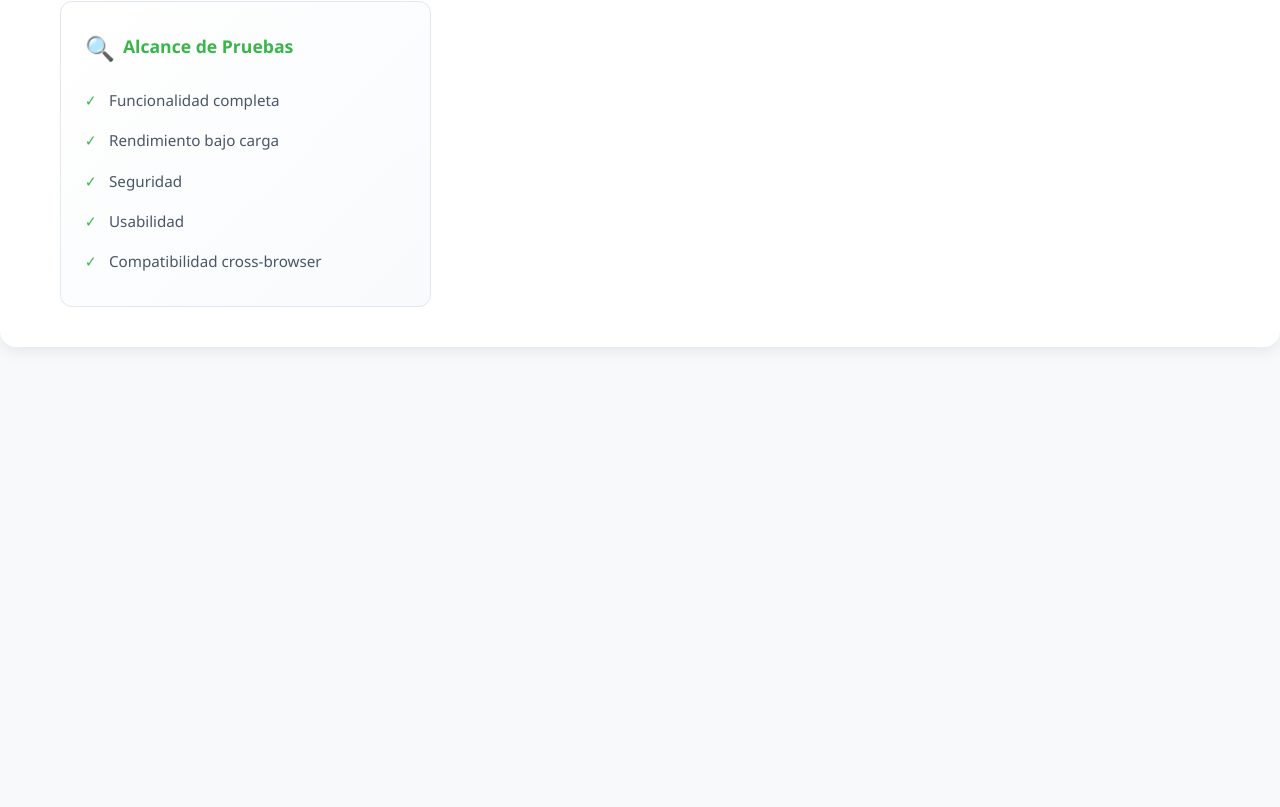
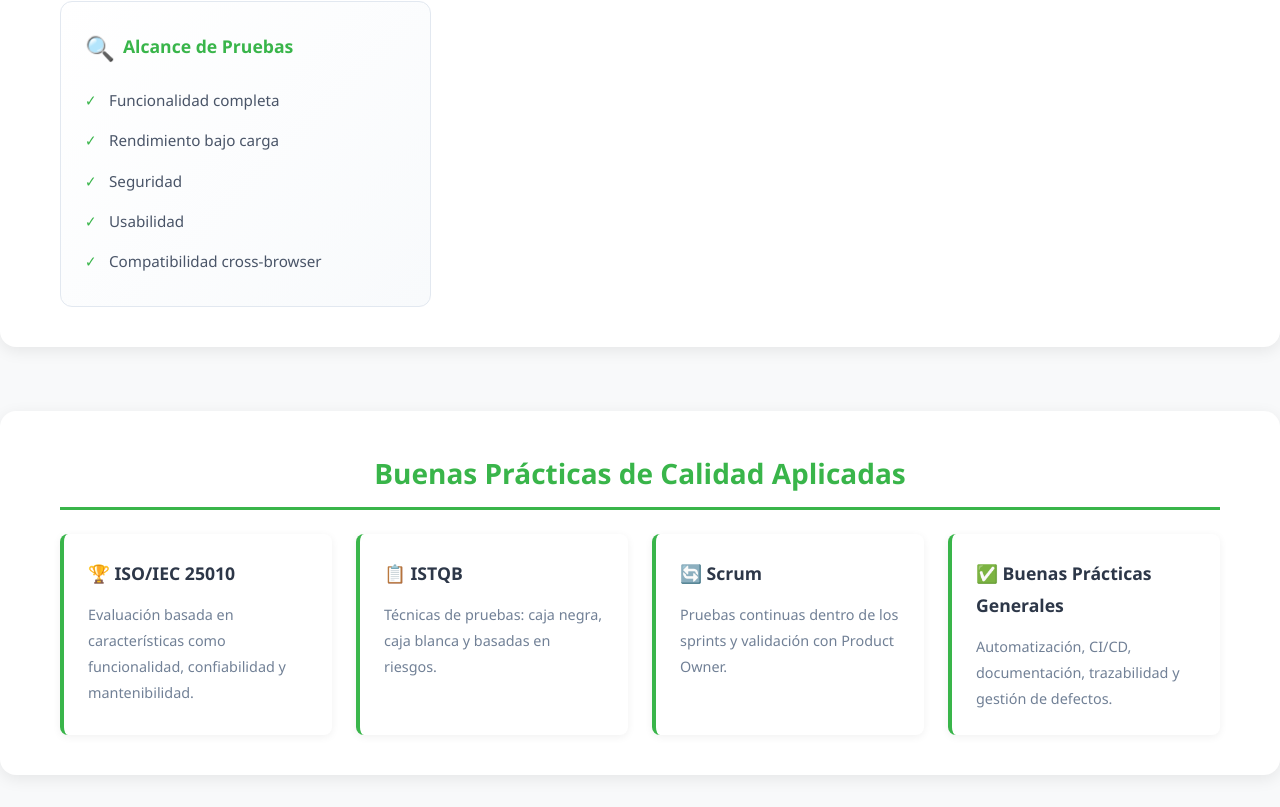
Before and after one commit to Rafael0896/InformeCalidadSoftware, a React (Vite) app: page / in a window 1280 px wide. Shown: the part 869-1676 px from the top of the page. Before the commit the page ends 1248 px from the top, so only its background shows below. Built offline with nearby package versions, Linux system fonts and the light colour scheme.

Commit message:
Add GoodPractices component; update App.jsx and index.css; remove unused javascript.svg

```diff
--- a/src/App.jsx
+++ b/src/App.jsx
@@ -1,7 +1,9 @@
-import React, { useState } from 'react';
+import React from "react";
+
 import Header from './components/Header.jsx';
 import Introduction from "./components/Introduction";
 import SoftwareDescription from "./components/SoftwareDescription";
+import GoodPractices from "./components/GoodPractices";
 
 
 // Componente principal de la aplicación
@@ -11,6 +13,7 @@ export default function App (){
             <Header/>
             <Introduction />
             <SoftwareDescription />
+            <GoodPractices />
         </div>
     )
 }
--- /dev/null
+++ b/src/components/GoodPractices.jsx
@@ -0,0 +1,36 @@
+import React from "react";
+import Section from "./Section";
+
+const GoodPractices = () => (
+    <Section title="Buenas Prácticas de Calidad Aplicadas">
+        <div className="practices-grid">
+            <div className="practice-item">
+                <h3>🏆 ISO/IEC 25010</h3>
+                <p>
+                    Evaluación basada en características como funcionalidad, confiabilidad
+                    y mantenibilidad.
+                </p>
+            </div>
+
+            <div className="practice-item">
+                <h3>📋 ISTQB</h3>
+                <p>Técnicas de pruebas: caja negra, caja blanca y basadas en riesgos.</p>
+            </div>
+
+            <div className="practice-item">
+                <h3>🔄 Scrum</h3>
+                <p>Pruebas continuas dentro de los sprints y validación con Product Owner.</p>
+            </div>
+
+            <div className="practice-item">
+                <h3>✅ Buenas Prácticas Generales</h3>
+                <p>
+                    Automatización, CI/CD, documentación, trazabilidad y gestión de
+                    defectos.
+                </p>
+            </div>
+        </div>
+    </Section>
+);
+
+export default GoodPractices;
--- a/src/index.css
+++ b/src/index.css
@@ -192,3 +192,91 @@ section h2 {
     color: #39B54A;
     font-weight: bold;
 }
+
+/* ============================================
+   Estilos table
+   ============================================ */
+
+.table-container {
+    overflow-x: auto;
+    margin-top: 1.5rem;
+    border-radius: 12px;
+    box-shadow: 0 2px 8px rgba(0, 0, 0, 0.06);
+}
+
+.table {
+    width: 100%;
+    border-collapse: collapse;
+    background: white;
+}
+
+.table thead {
+    background: linear-gradient(135deg, #39B54A 0%, #2d8f3a 100%);
+    color: white;
+}
+
+.table th {
+    padding: 1rem;
+    text-align: left;
+    font-weight: 600;
+    font-size: 0.9rem;
+    text-transform: uppercase;
+    letter-spacing: 0.5px;
+}
+
+.table td {
+    padding: 1rem;
+    border-bottom: 1px solid #e2e8f0;
+    font-size: 0.9rem;
+}
+
+.table tbody tr:hover {
+    background-color: #f7fafc;
+}
+
+.status-badge {
+    display: inline-block;
+    padding: 0.35rem 0.75rem;
+    border-radius: 20px;
+    font-size: 0.85rem;
+    font-weight: 600;
+}
+
+.status-exitoso {
+    background: #d4edda;
+    color: #155724;
+}
+
+.status-fallido {
+    background: #f8d7da;
+    color: #721c24;
+}
+
+/* ============================================
+   Estilos practicas
+   ============================================ */
+.practices-grid {
+    display: grid;
+    grid-template-columns: repeat(auto-fit, minmax(250px, 1fr));
+    gap: 1.5rem;
+    margin-top: 1.5rem;
+}
+
+.practice-item {
+    background: white;
+    border-left: 4px solid #39B54A;
+    padding: 1.5rem;
+    border-radius: 8px;
+    box-shadow: 0 2px 8px rgba(0, 0, 0, 0.06);
+}
+
+.practice-item h3 {
+    color: #2d3748;
+    font-size: 1.1rem;
+    margin-bottom: 0.75rem;
+}
+
+.practice-item p {
+    color: #718096;
+    font-size: 0.9rem;
+}
```
Also changed, not shown: src/javascript.svg (deleted).
